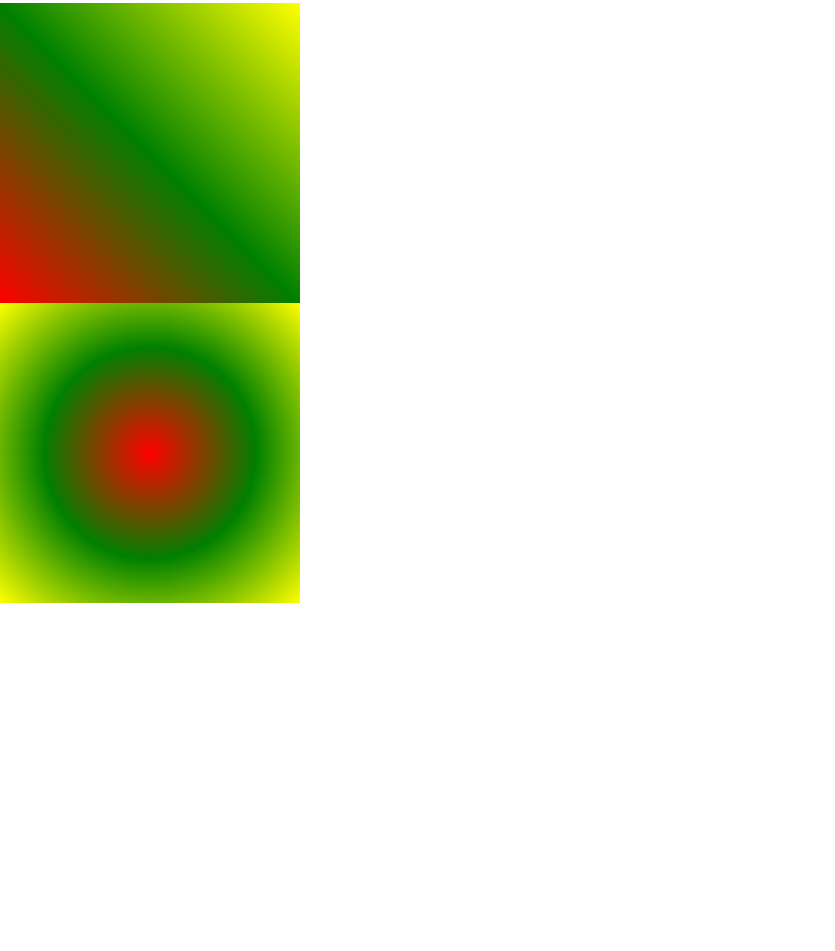
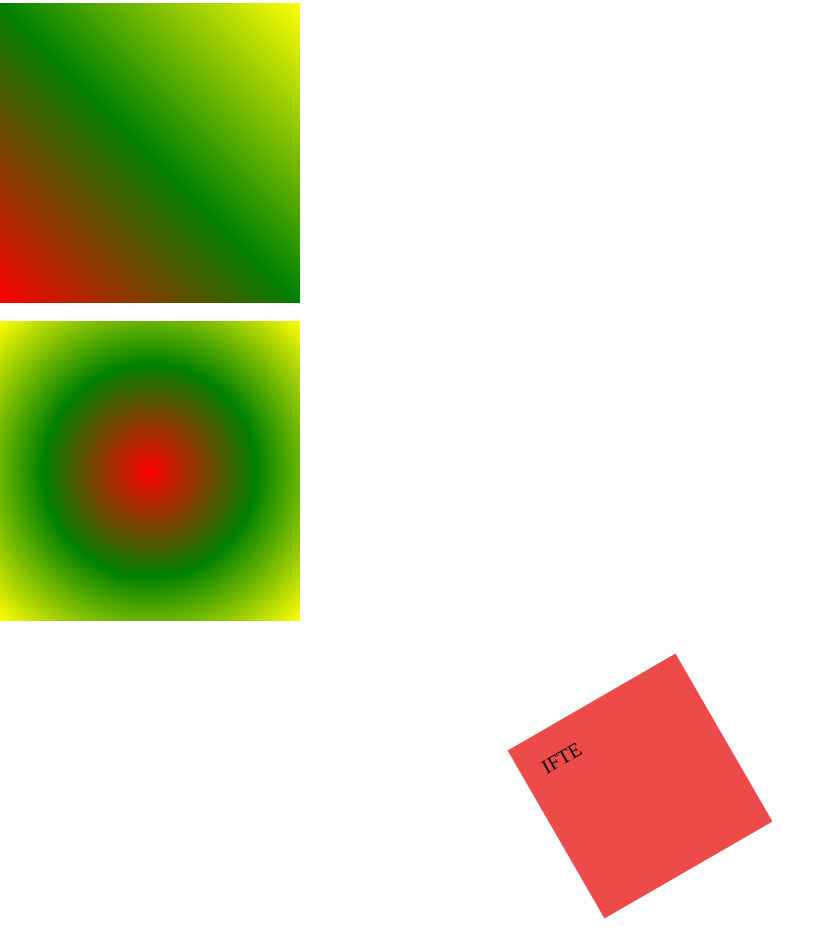
Before and after one commit to ifte420/CSS, a plain HTML site: page css7/index.html in a window 1280 px wide. Shown: the part 629-1580 px from the top of the page, without its empty margins (0-835 px from the left). Before the commit the page ends 1232 px from the top, so only its background shows below. Drawn offline with Linux system fonts and the light colour scheme.

Commit message:
pratice transform

```diff
--- a/css7/css/style.css
+++ b/css7/css/style.css
@@ -220,3 +220,16 @@ ul.ifte_menu li a:hover {
     height: 300px;
     background: radial-gradient(red, green, yellow);
 }
+.box {
+    max-width: 150px;
+    height: 150px;
+    background: #ed4a4a;
+    border: 2px solid #0000;
+    padding: 20px;
+    font-size: 20px;
+    margin: 50px auto;
+/*    transform: translate(100px, 50px);*/
+    transform: rotate(-30deg);
+/*    transform: scale(2, 1.5);*/
+/*    transform: skewY(200deg);*/
+}
--- a/css7/index.html
+++ b/css7/index.html
@@ -85,7 +85,13 @@
     <br>
 
     <div class="gradient1"></div>
+    <br>
     <div class="gradient2"></div>
+    <br>
+    <div class="box">
+        IFTE
+    </div>
+    <br>
 
 </body>
 
```
